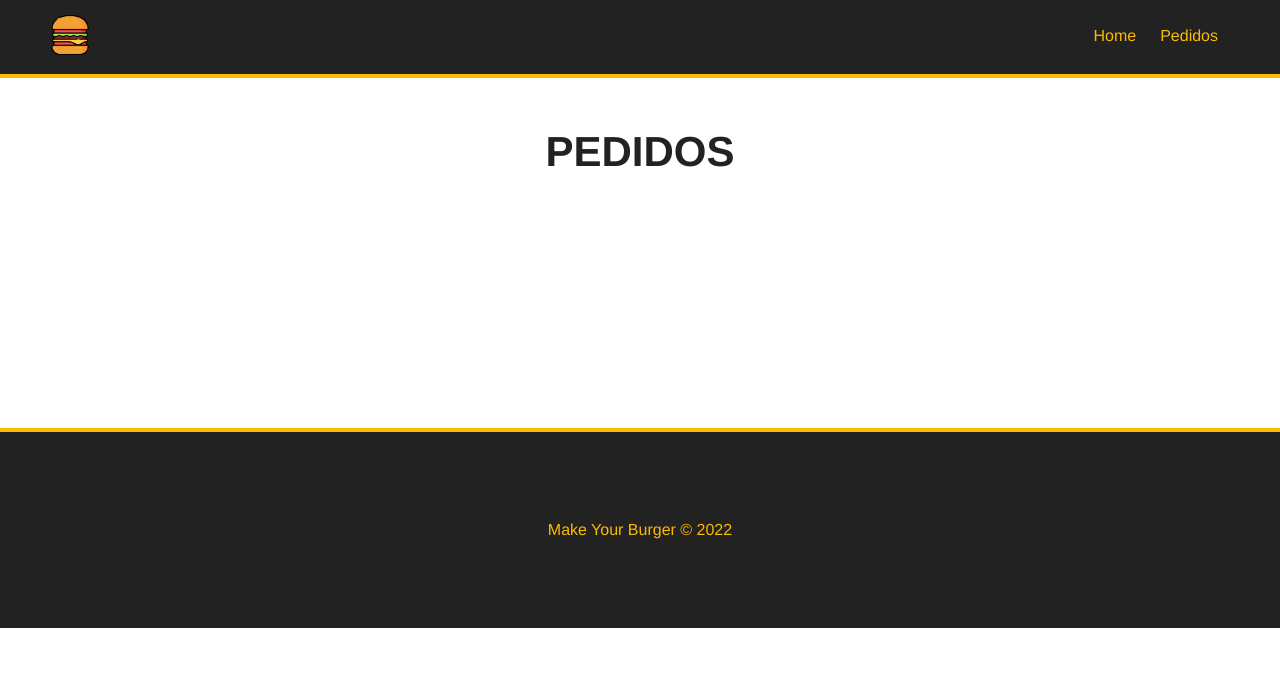
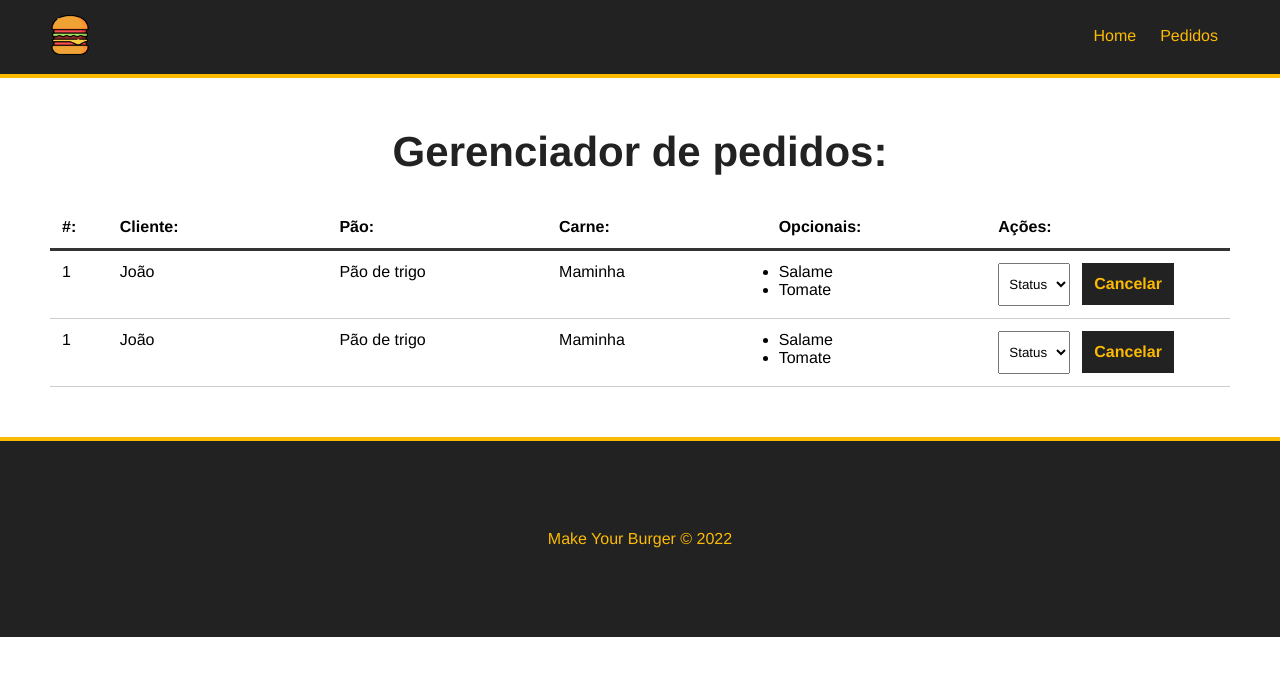
Before and after one commit to lukgomes/make-your-burger, a Vue app: page /pedidos in a window 1280 px wide. Shown: the top 676 px of the page. Built offline with nearby package versions, Linux system fonts and the light colour scheme.

Commit message:
Iniciando a dashboard de pedidos

```diff
--- /dev/null
+++ b/src/components/Dashboard.vue
@@ -0,0 +1,116 @@
+<template>
+  <div id="burger-table">
+    <div>
+      <div id="burger-table-heading">
+        <div class="order-id">#: </div>
+        <div>Cliente:</div>
+        <div>Pão:</div>
+        <div>Carne:</div>
+        <div>Opcionais:</div>
+        <div>Ações:</div>
+      </div>
+    </div>
+
+    <div id="burger-table-rows">
+      <div class="burger-table-row">
+        <div class="order-number">1</div>
+        <div>João</div>
+        <div>Pão de trigo</div>
+        <div>Maminha</div>
+        <div>
+          <ul>
+            <li>Salame</li>
+            <li>Tomate</li>
+          </ul>
+        </div>
+        <div>
+          <select name="status" class="status">
+            <option value="">Status</option>
+          </select>
+          <button class="delete-btn">Cancelar</button>
+        </div>
+      </div>
+    </div>
+
+    <div id="burger-table-rows">
+      <div class="burger-table-row">
+        <div class="order-number">1</div>
+        <div>João</div>
+        <div>Pão de trigo</div>
+        <div>Maminha</div>
+        <div>
+          <ul>
+            <li>Salame</li>
+            <li>Tomate</li>
+          </ul>
+        </div>
+        <div>
+          <select name="status" class="status">
+            <option value="">Status</option>
+          </select>
+          <button class="delete-btn">Cancelar</button>
+        </div>
+      </div>
+    </div>
+  </div>
+</template>
+
+<script>
+  export default {
+    name: 'Dashboard'
+  }
+</script>
+
+<style scoped>
+  #burger-table {
+    max-width: 1200px;
+    margin: 0 auto;
+  }
+
+  #burger-table-heading, #burger-table-rows, .burger-table-row {
+    display: flex;
+    flex-wrap: wrap;
+  }
+
+  #burger-table-heading {
+    font-weight: bold;
+    padding: 12px;
+    border-bottom: 3px solid #333;
+  }
+
+  #burger-table-heading div, .burger-table-row div {
+    width: 19%;
+  }
+
+  .burger-table-row {
+    width: 100%;
+    padding: 12px;
+    border-bottom: 1px solid #ccc;
+  }
+
+  #burger-table-heading .order-id, .burger-table-row .order-number {
+    width: 5%;
+  }
+
+  select {
+    padding: 12px 6px;
+    margin-right: 12px;
+  }
+
+  .delete-btn {
+    background-color: #222;
+    color: #fcba03;
+    font-weight: bold;
+    border: 2px solid #222;
+    padding: 10px;
+    font-size: 16px;
+    margin: 0 auto;
+    cursor: pointer;
+    transition: 0.5s;
+  }
+
+  .delete-btn:hover {
+    background-color: transparent;
+    color: #222;
+  }
+</style>
--- a/src/views/Pedidos.vue
+++ b/src/views/Pedidos.vue
@@ -1,9 +1,18 @@
 <template>
   <div class="main-container">
-    <h1>PEDIDOS</h1>
+    <h1>Gerenciador de pedidos:</h1>
+    <Dashboard />
   </div>
 </template>
 
 <script>
+import Dashboard from '@/components/Dashboard.vue';
+  export default {
+    name: "Pedidos",
+    components: { Dashboard }
+}
+</script>
 
-</script>
+<style scoped>
+
+</style>
```
